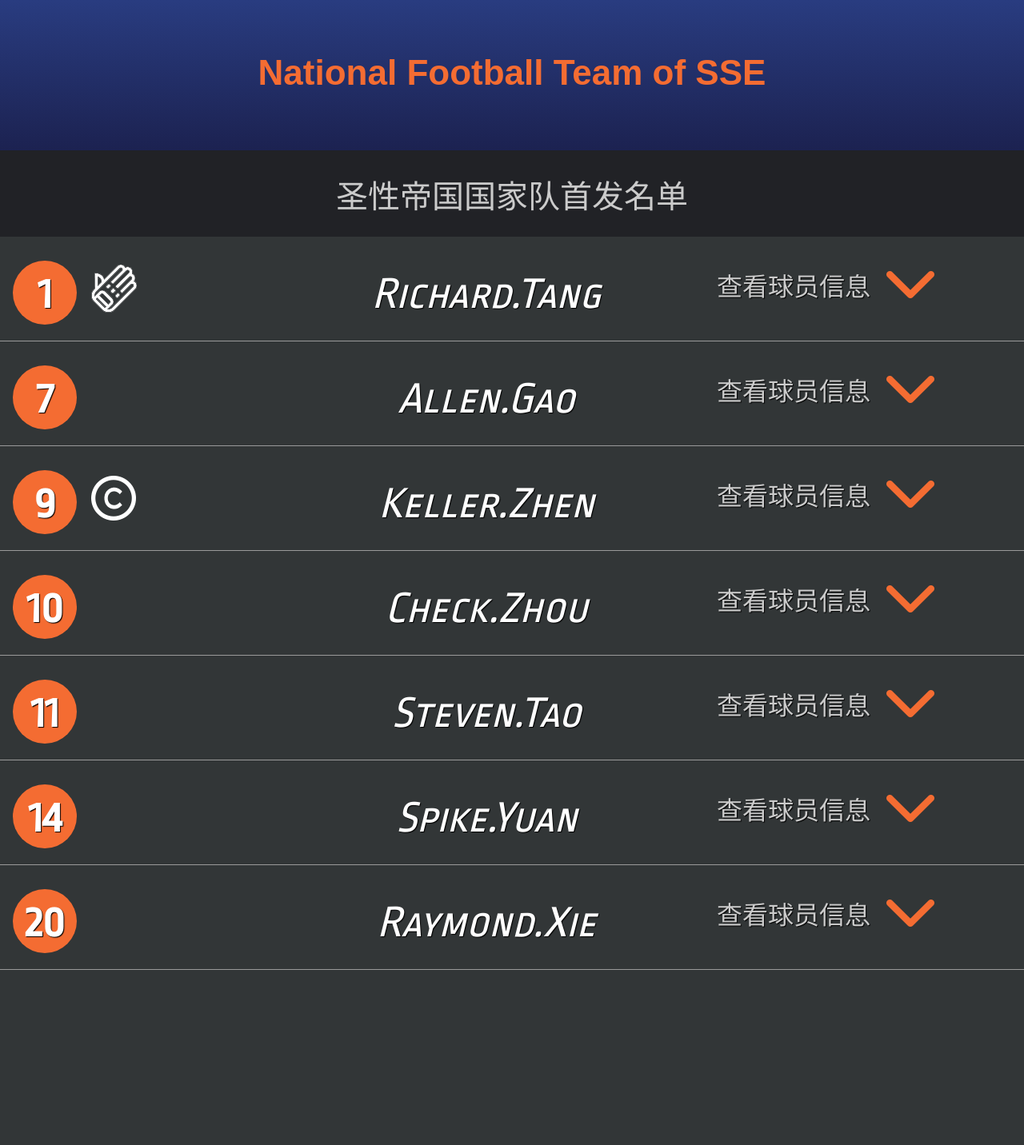
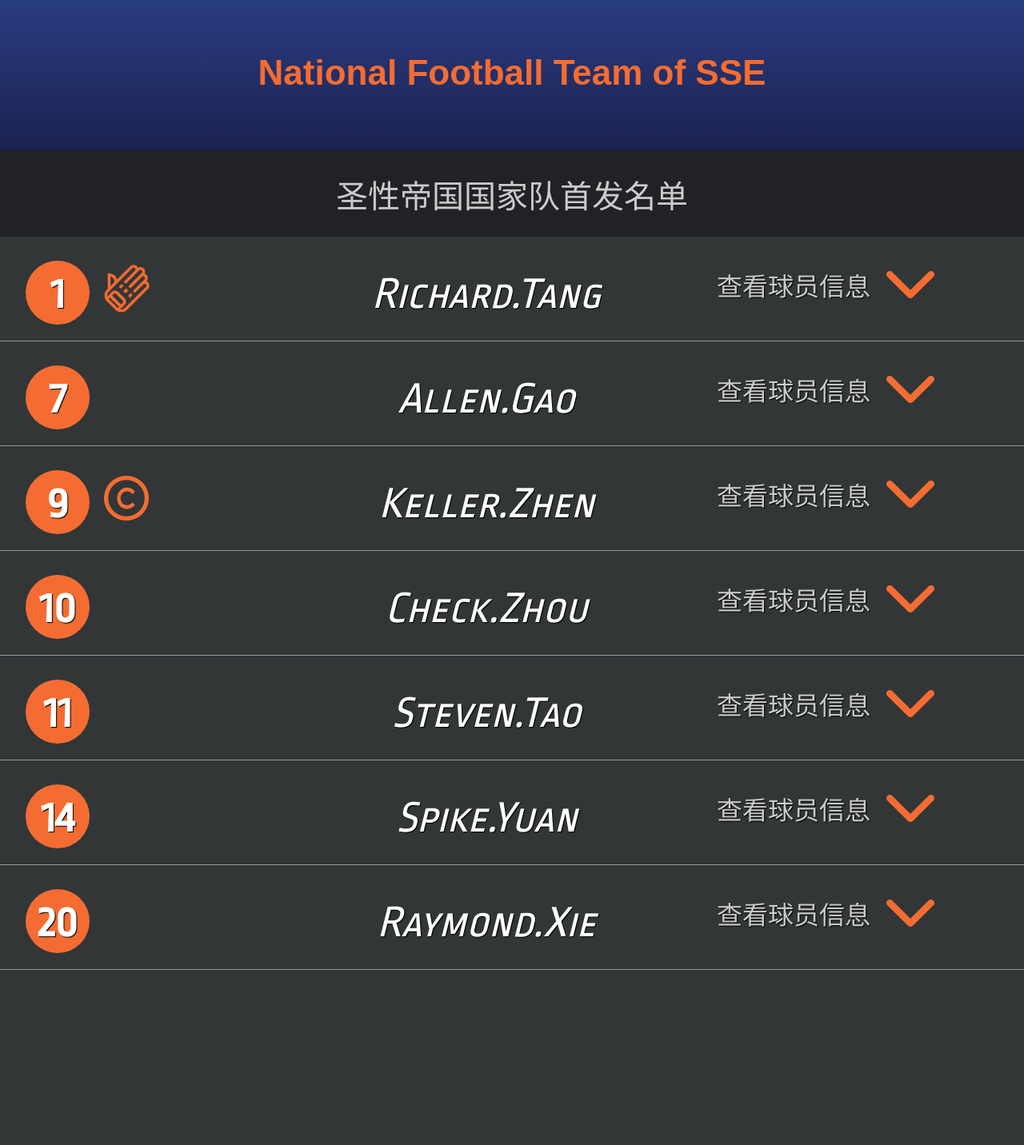
Before and after one commit to kellerzeus/kellerzeus.github.io, a PHP site: page /sse.html in a window 1280 px wide. Shown: the top 1432 px of the page at 80% size. Run offline with PHP 8.4, Linux system fonts and the light colour scheme.

Commit message:
sse14
sse14

```diff
--- a/css/sse.css
+++ b/css/sse.css
@@ -63,7 +63,7 @@ ul {
 	font-weight:bold;
 	border-radius:60px;
 	background-color:#f46c32;
-	margin-left:5%;
+	margin-left:10%;
 }
 .number span.icon {
 	margin:5px 0 0 16px;
```
Also changed, not shown: images/captain.png, images/goalkeeper.png.
